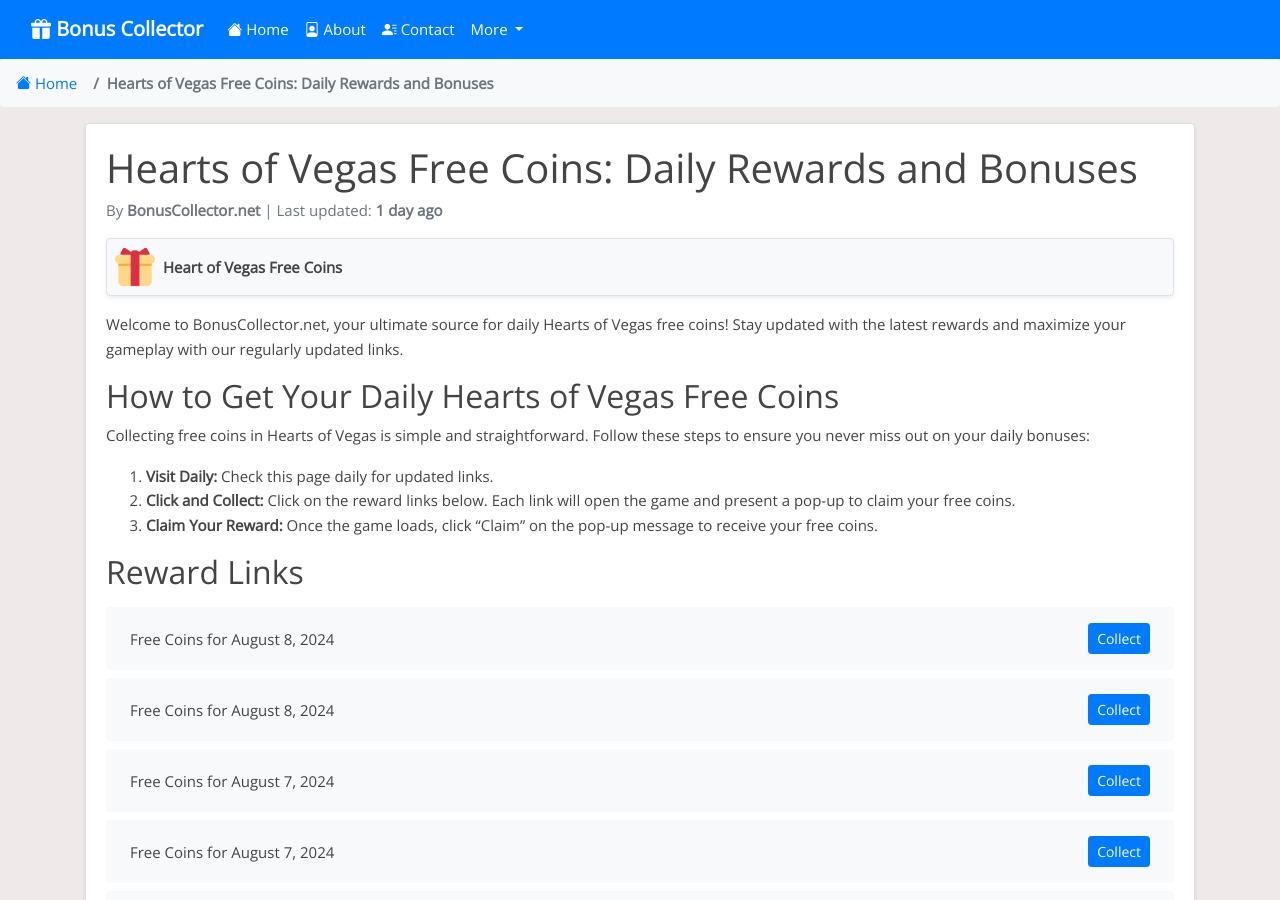
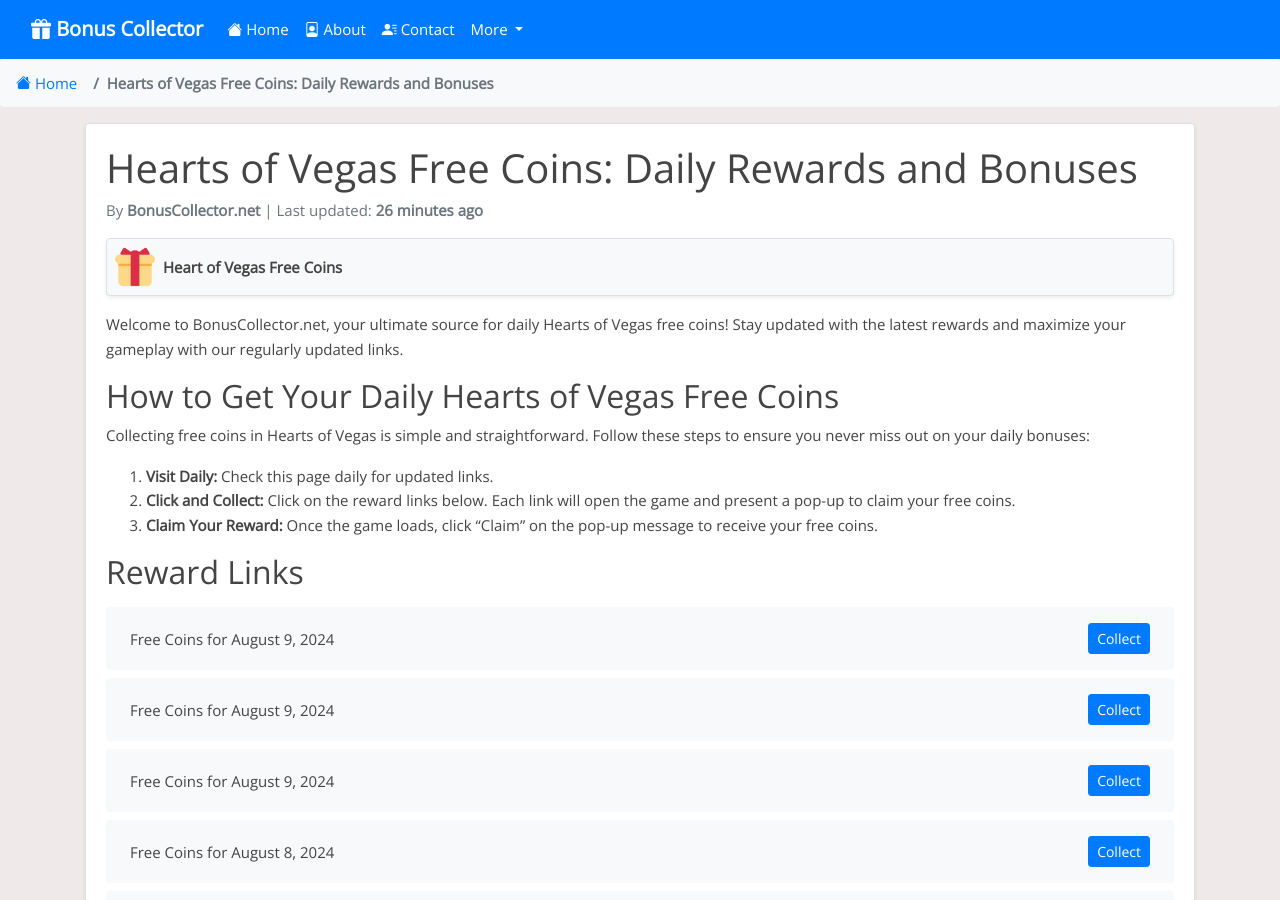
Before and after one commit to Prollad99/bs-net, a Jekyll site: the page built from _posts/2024-08-02-heart-of-vegas.md, in a window 1280 px wide and 900 px high. Built offline with Jekyll 4.4.1, drawn with Linux system fonts in a browser that asks for light colours; nearby versions of some CDN libraries; comment, search, counter and statistics services are not loaded; some of the changed text lies outside the part shown.

Commit message:
Update heart-of-vegas reward links and last modified date

```diff
--- a/_data/include_files.yml
+++ b/_data/include_files.yml
@@ -74,7 +74,7 @@
   last_modified: 2024-08-08 17:35:30
 
 heart-of-vegas.html:
-  last_modified: 2024-08-08 02:49:08
+  last_modified: 2024-08-09 02:49:07
 
 solitaire-grand-harvest.html:
   last_modified: 2024-08-08 12:26:15
--- a/_includes/heart-of-vegas.html
+++ b/_includes/heart-of-vegas.html
@@ -1,4 +1,16 @@
 <ul class="list-group mt-3 mb-4">
+  <li class="list-group-item d-flex justify-content-between align-items-center">
+    <span>Free Coins for August 9, 2024</span>
+    <a href="https://hovsocial.onelink.me/bx8J/fg8wmiwz" class="btn btn-primary btn-sm">Collect</a>
+  </li>
+  <li class="list-group-item d-flex justify-content-between align-items-center">
+    <span>Free Coins for August 9, 2024</span>
+    <a href="https://hovsocial.onelink.me/bx8J/m8ia0nrn" class="btn btn-primary btn-sm">Collect</a>
+  </li>
+  <li class="list-group-item d-flex justify-content-between align-items-center">
+    <span>Free Coins for August 9, 2024</span>
+    <a href="https://hovsocial.onelink.me/bx8J/npdkhuob" class="btn btn-primary btn-sm">Collect</a>
+  </li>
   <li class="list-group-item d-flex justify-content-between align-items-center">
     <span>Free Coins for August 8, 2024</span>
     <a href="https://hovsocial.onelink.me/bx8J/2s2kcgn8" class="btn btn-primary btn-sm">Collect</a>
@@ -387,16 +399,4 @@
     <span>Free Coins for Invalid Date</span>
     <a href="https://hovsocial.onelink.me/bx8J/bxw9qe3q" class="btn btn-primary btn-sm">Collect</a>
   </li>
-  <li class="list-group-item d-flex justify-content-between align-items-center">
-    <span>Free Coins for Invalid Date</span>
-    <a href="https://hovsocial.onelink.me/bx8J/h1zecq0p" class="btn btn-primary btn-sm">Collect</a>
-  </li>
-  <li class="list-group-item d-flex justify-content-between align-items-center">
-    <span>Free Coins for Invalid Date</span>
-    <a href="https://hovsocial.onelink.me/bx8J/2x37n86p" class="btn btn-primary btn-sm">Collect</a>
-  </li>
-  <li class="list-group-item d-flex justify-content-between align-items-center">
-    <span>Free Coins for Invalid Date</span>
-    <a href="https://hovsocial.onelink.me/bx8J/iak0z7s3" class="btn btn-primary btn-sm">Collect</a>
-  </li>
 </ul>
```
Also changed, not shown: links-json/heart-of-vegas.json (+12 -9 lines).
